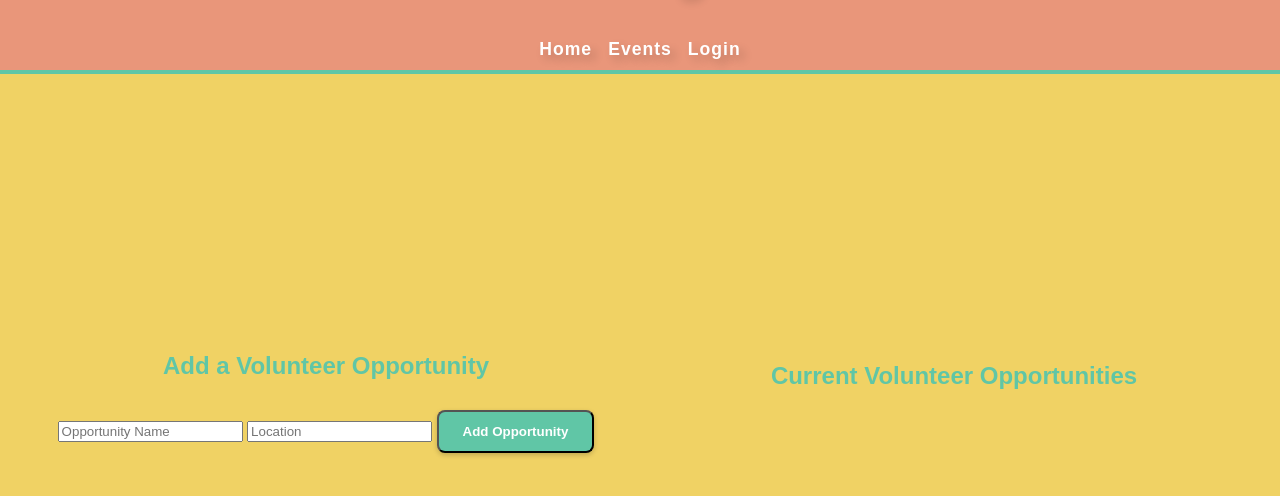
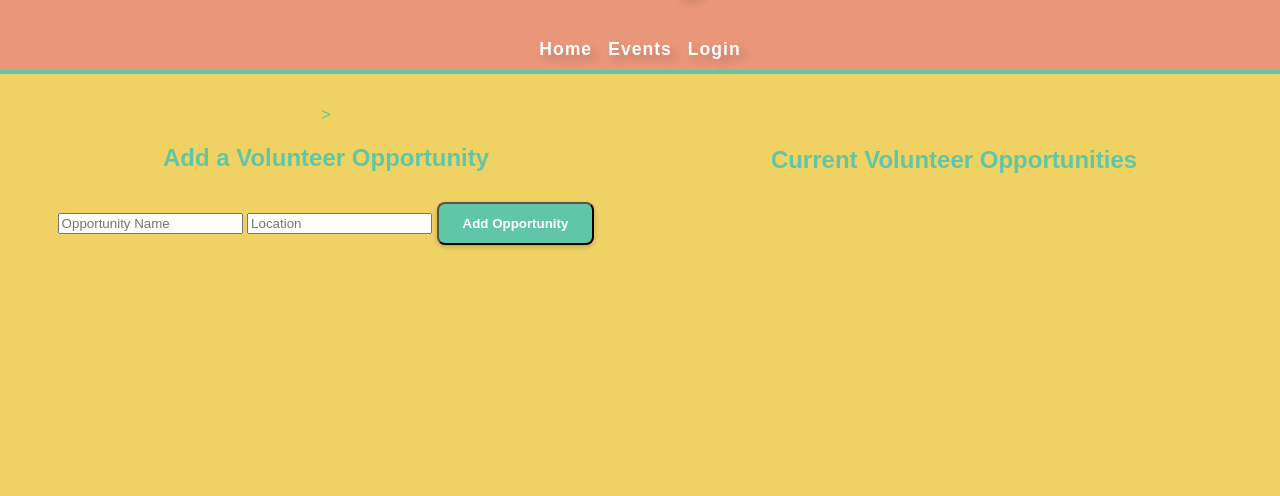
Before and after one commit to KassperKassifer/GoodNeighbor, a plain HTML site: page html/events.html in a window 1280 px wide. Shown: the part 90-586 px from the top of the page. Drawn offline with Linux system fonts and the light colour scheme; no server answers.

Commit message:
Fixed vertical alignment on events page, per peer feedback.

```diff
--- a/html/events.html
+++ b/html/events.html
@@ -13,7 +13,7 @@
     </header>
 
     <main class="container">
-        <section class="form-section">
+        <section class="form-section" id="opportunityFormSection">>
             <h2>Add a Volunteer Opportunity</h2>
             <form id="opportunityForm">
                 <input type="text" id="name" placeholder="Opportunity Name" required>
--- a/html/script.js
+++ b/html/script.js
@@ -4,6 +4,25 @@ document.addEventListener("DOMContentLoaded", () => {
     // Check if elements exist before adding event listeners or performing actions on them
     if (document.getElementById("opportunityList")) {
         refreshOpportunities();
+    }
+
+    const container = document.querySelector(".container");
+    const userRole = sessionStorage.getItem("userRole");
+    const formSection = document.getElementById("opportunityFormSection");
+
+    if (formSection && userRole === "user") {
+        formSection.style.display = "none";
+    }
+
+    // Count visible direct children of container in order to dynamically change the grid layout
+    const visibleSections = Array.from(container.children).filter(
+        (el) => el.style.display !== "none"
+    );
+
+    // If only one section is visible, switch to one column and center it horizontally
+    if (visibleSections.length <= 1) {
+        container.style.gridTemplateColumns = "1fr";
+        container.style.justifyItems = "center";
     }
 
     const form = document.getElementById("opportunityForm");
--- a/html/style.css
+++ b/html/style.css
@@ -22,17 +22,19 @@ body {
 /* Responsive Grid Layout */
 .container {
     display: grid;
-    place-items: center;
+    justify-items: center;
     grid-template-columns: 1fr;
     gap: 1rem;
-    padding: 1.25rem;
+    padding: 2rem 1.25rem 1.25rem 1.25rem;
     max-width: 100%;
+    align-items: start;
+    align-content: start;
 }
 
 @media (min-width: 768px) {
     .container {
         grid-template-columns: 1fr 1fr;
-        align-items: center;
+        align-items: start;
     }
 }
 
@@ -162,6 +164,14 @@ ul {
     justify-content: space-between;
     align-items: center;
     width: 100%;
+}
+
+#opportunityFormSection {
+    display: flex;
+    flex-direction: column;
+    width: 100%;
+    max-width: 90vw;
+    align-self: start;
 }
 
 .button-group {
```
